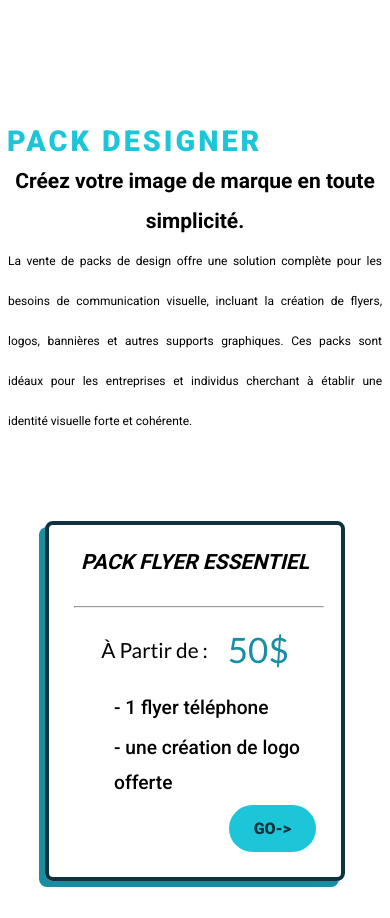
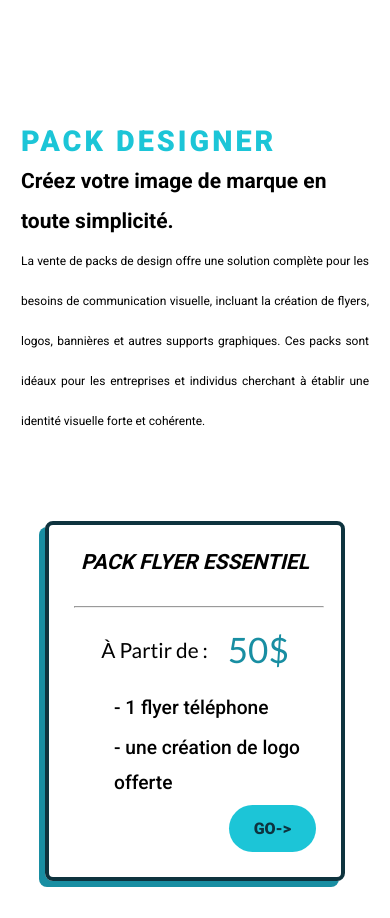
Before and after one commit to ismailsayen/DHB, a React (Vite) app in the folder projectHDB/: page / in a window 390 px wide. Shown: the part 3620-4538 px from the top of the page. Built offline with nearby package versions, Linux system fonts and the light colour scheme.

Commit message:
ajmo3 aritasstwa

```diff
--- a/projectHDB/src/styles/flyer.css
+++ b/projectHDB/src/styles/flyer.css
@@ -107,10 +107,10 @@
 @media screen and (max-width:400px) {
   .flyer-description p {
     font-size: 12px;
-    padding: 0px 21px;
-    margin: 0 10px;
   }
-  .flyer-description h2{
-    margin-left: 30px;
+  .flyer-description{
+    padding: 0px 76px;
+    text-align: left;
   }
+
 }
```
